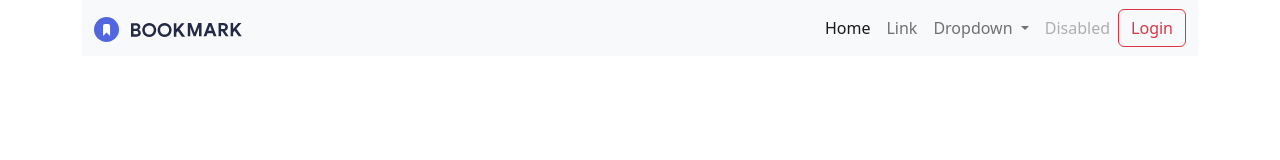
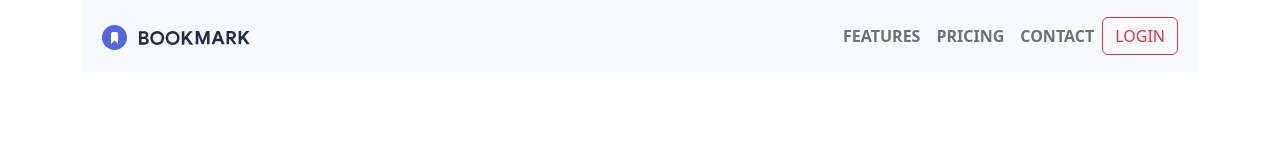
Before and after one commit to Nacho1886/sprint2, a website: page index.html in a window 1280 px wide. Drawn offline with nearby package versions, Linux system fonts and the light colour scheme.

Commit message:
subiendo solo index nav

```diff
--- a/index.html
+++ b/index.html
@@ -11,9 +11,10 @@
 
 <body>
     <header class="container">
-        <nav class="navbar navbar-expand-lg navbar-light bg-light">
-            <div class="container-fluid">
-                <a class="navbar-brand" href="#"><img src="Recursos projecte sprint 2\Imagenes\logo-bookmark.svg" alt="logo"></a>
+        <nav class="navbar navbar-expand-lg navbar-light bg-light fw-bold">
+            <div class="container-fluid m-2">
+                <a class="navbar-brand" href="#"><img src="Recursos projecte sprint 2\Imagenes\logo-bookmark.svg"
+                        alt="logo"></a>
                 <button class="navbar-toggler" type="button" data-bs-toggle="collapse"
                     data-bs-target="#navbarSupportedContent" aria-controls="navbarSupportedContent"
                     aria-expanded="false" aria-label="Toggle navigation">
@@ -22,30 +23,16 @@
                 <div class="collapse navbar-collapse" id="navbarSupportedContent">
                     <ul class="navbar-nav ms-auto mb-2 mb-lg-0">
                         <li class="nav-item">
-                            <a class="nav-link active" aria-current="page" href="#">Home</a>
+                            <a class="nav-link" aria-current="page" href="#">FEATURES</a>
                         </li>
                         <li class="nav-item">
-                            <a class="nav-link" href="#">Link</a>
-                        </li>
-                        <li class="nav-item dropdown">
-                            <a class="nav-link dropdown-toggle" href="#" id="navbarDropdown" role="button"
-                                data-bs-toggle="dropdown" aria-expanded="false">
-                                Dropdown
-                            </a>
-                            <ul class="dropdown-menu" aria-labelledby="navbarDropdown">
-                                <li><a class="dropdown-item" href="#">Action</a></li>
-                                <li><a class="dropdown-item" href="#">Another action</a></li>
-                                <li>
-                                    <hr class="dropdown-divider">
-                                </li>
-                                <li><a class="dropdown-item" href="#">Something else here</a></li>
-                            </ul>
+                            <a class="nav-link" href="#">PRICING</a>
                         </li>
                         <li class="nav-item">
-                            <a class="nav-link disabled" href="#" tabindex="-1" aria-disabled="true">Disabled</a>
+                            <a class="nav-link" href="#">CONTACT</a>
                         </li>
                     </ul>
-                    <button class="btn btn-outline-danger" type="submit">Login</button>
+                    <button class="btn btn-outline-danger" type="submit">LOGIN</button>
                 </div>
             </div>
         </nav>
```
